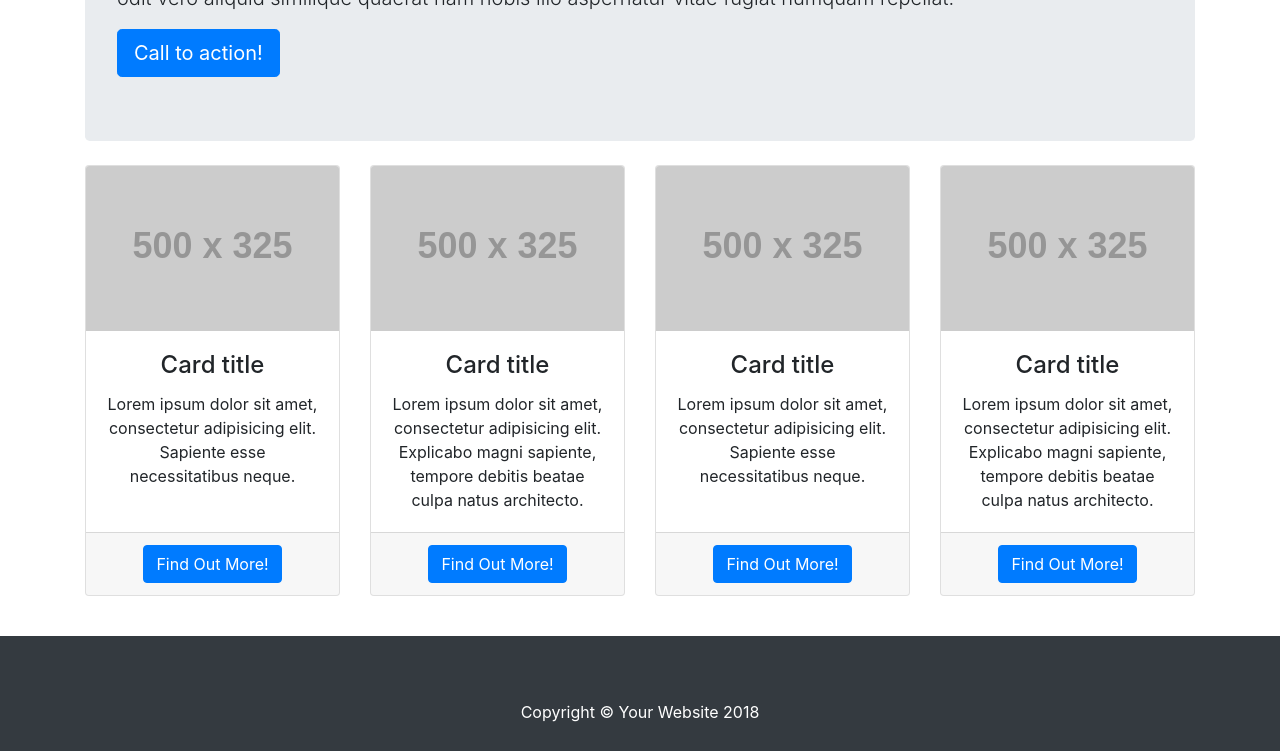
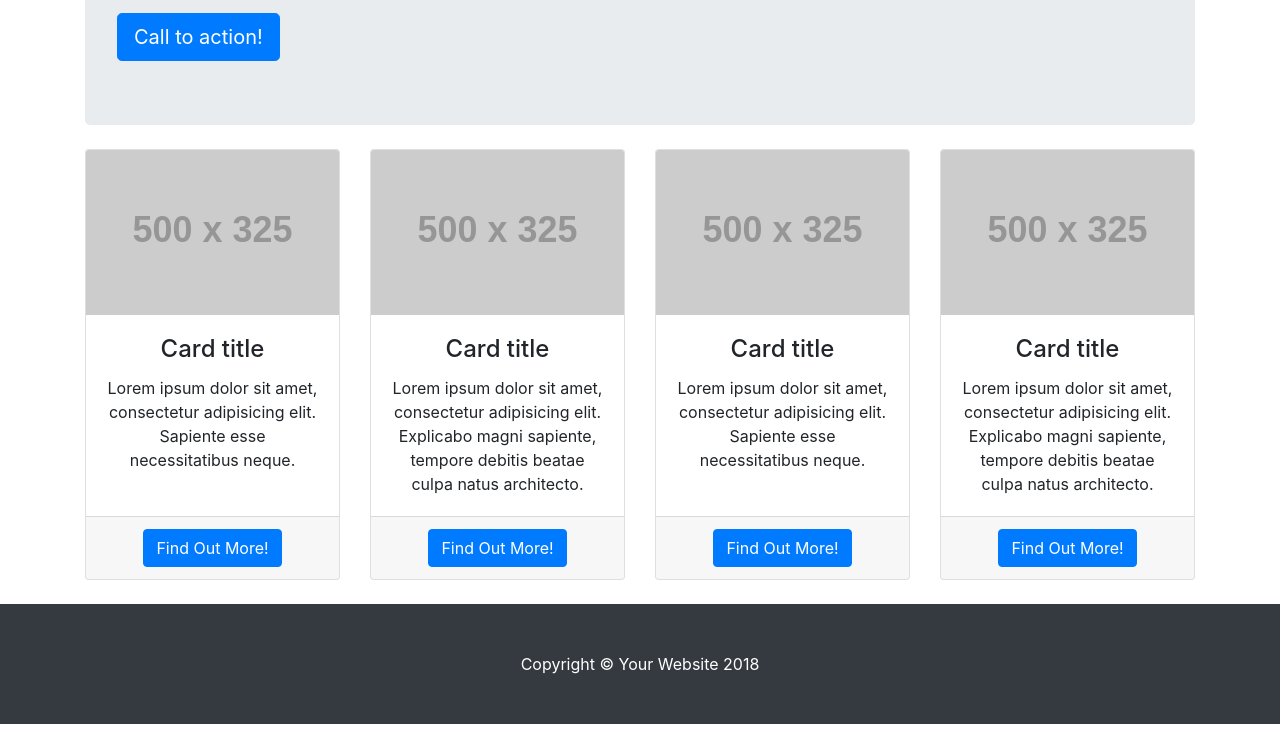
Before and after one commit to char8330/char8330.github.io, a plain HTML site: page landingpage.html in a window 1280 px wide. Shown: the part 301-1052 px from the top of the page. After the commit the page ends 1025 px from the top, so only its background shows below. Drawn offline with nearby package versions, Linux system fonts and the light colour scheme; files that its build step writes are made by us from their sources; placeholder pictures from the web are drawn by us.

Commit message:
Update landingpage.html

```diff
--- a/landingpage.html
+++ b/landingpage.html
@@ -3,7 +3,7 @@
 
   <head>
 
-    <link rel="stylesheet" href="style.css">
+    <link rel="stylesheet" href="heroic-features.css">
     <meta charset="utf-8">
     <meta name="viewport" content="width=device-width, initial-scale=1, shrink-to-fit=no">
     <meta name="description" content="">
```
